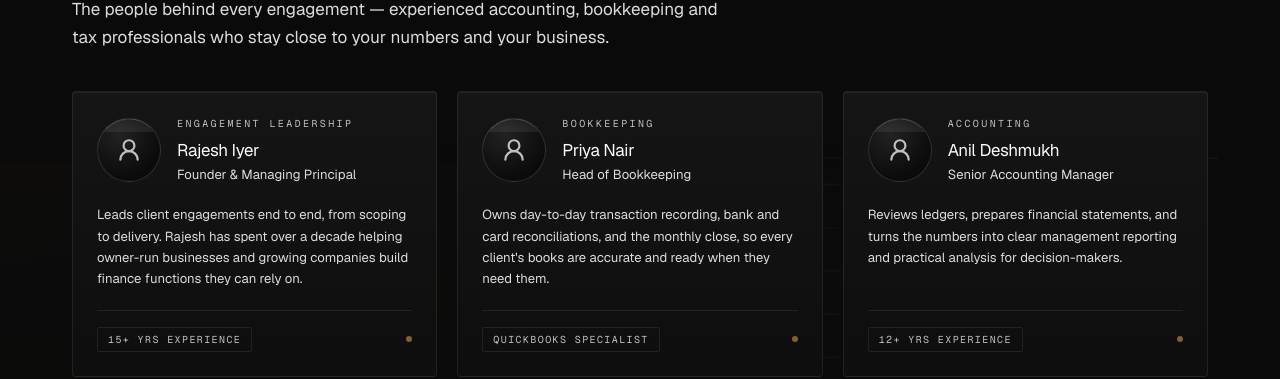
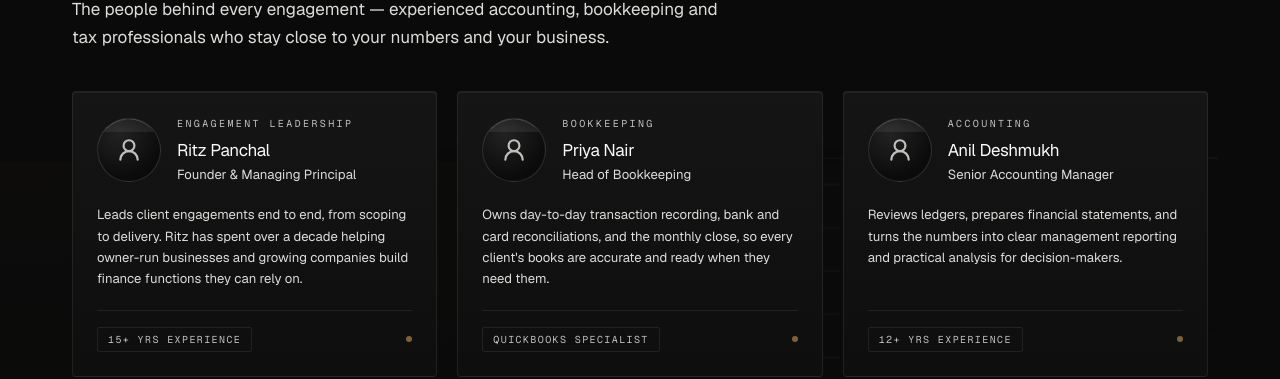
Before and after one commit to amitjurislpo/juris-accounting, a Next.js app: page /about in a window 1280 px wide. Shown: the part 1438-1817 px from the top of the page. Built offline with nearby package versions, Linux system fonts and the light colour scheme.

Commit message:
Rename founder to Ritz Panchal
Co-Authored-By: Claude Sonnet 5.5 <noreply@anthropic.com>

```diff
--- a/src/content/team.ts
+++ b/src/content/team.ts
@@ -11,11 +11,11 @@ export type TeamMember = {
 
 export const team: TeamMember[] = [
   {
-    name: "Rajesh Iyer",
+    name: "Ritz Panchal",
     title: "Founder & Managing Principal",
     focus: "Engagement leadership",
     credentials: "15+ yrs experience",
-    bio: "Leads client engagements end to end, from scoping to delivery. Rajesh has spent over a decade helping owner-run businesses and growing companies build finance functions they can rely on.",
+    bio: "Leads client engagements end to end, from scoping to delivery. Ritz has spent over a decade helping owner-run businesses and growing companies build finance functions they can rely on.",
   },
   {
     name: "Priya Nair",
```
